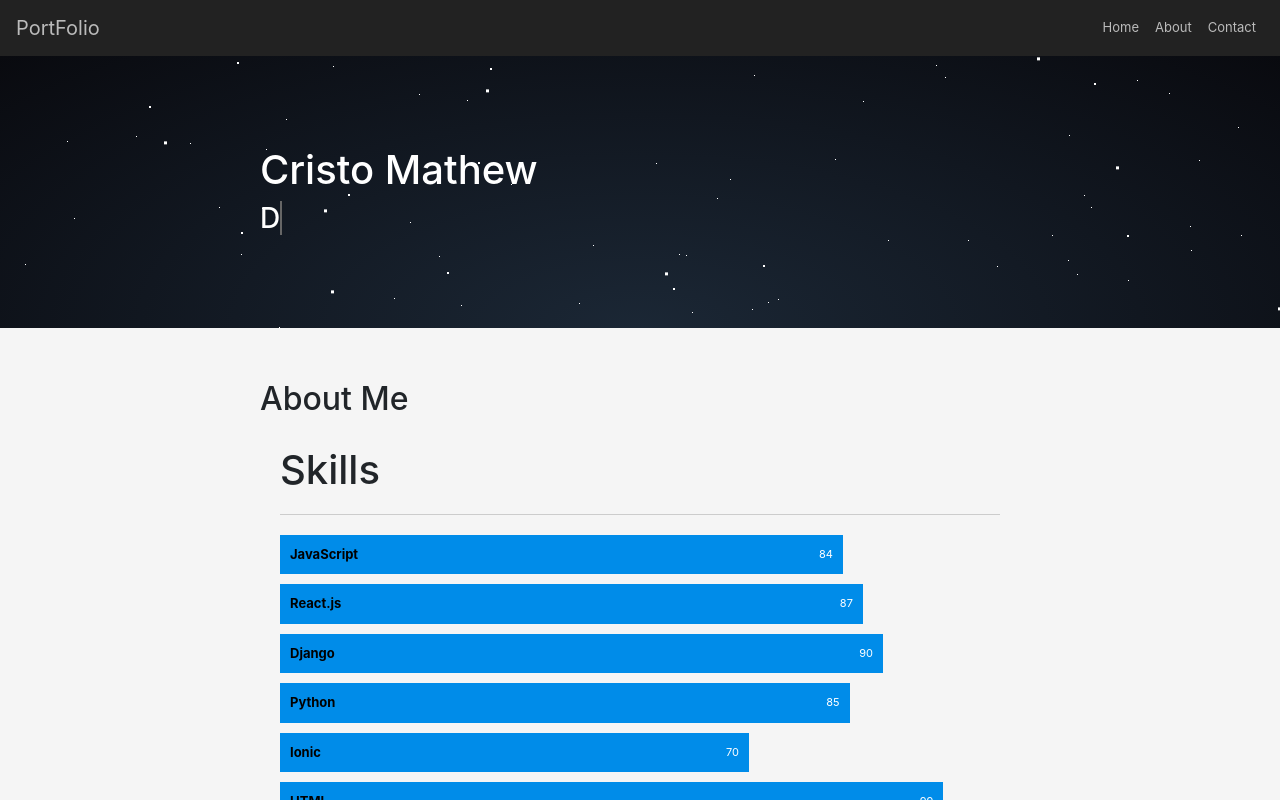
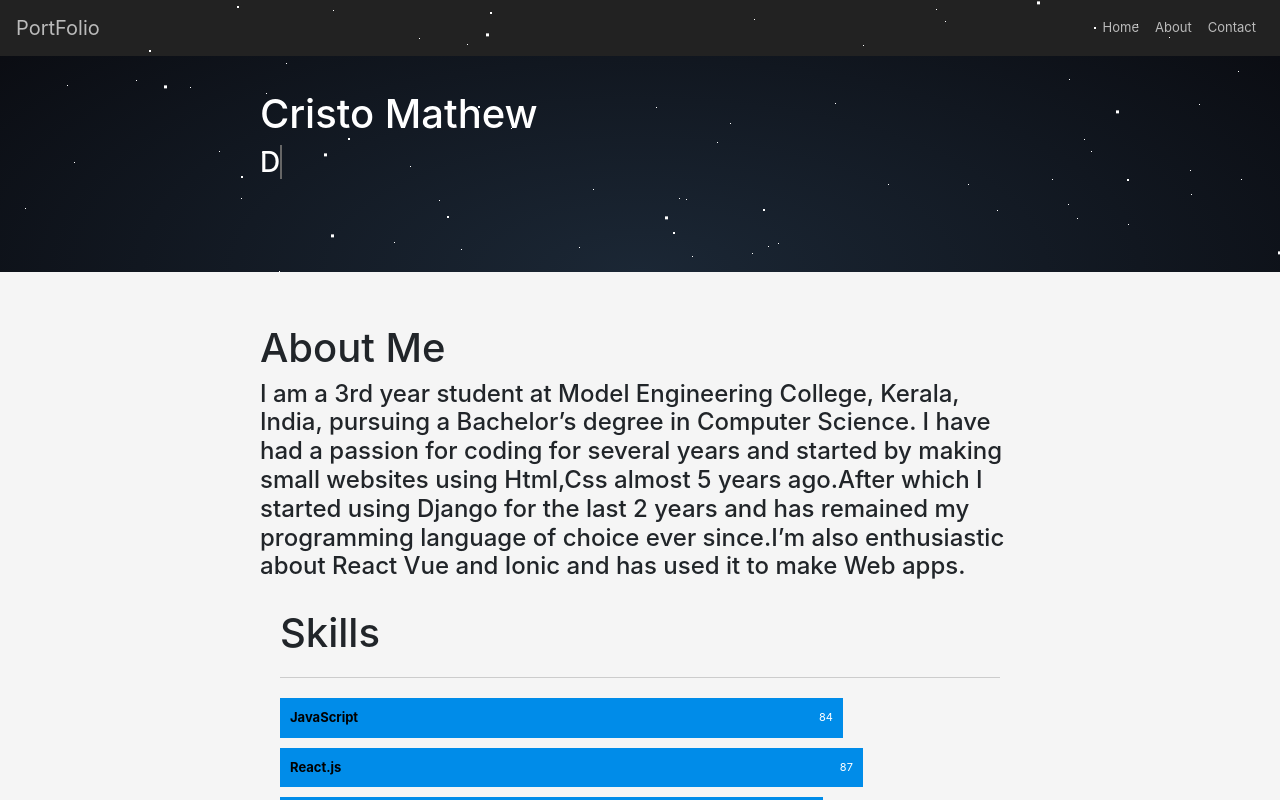
Before and after one commit to cristomathew/portfolio, a React (Create React App) app: page /about in a window 1280 px wide. Shown: the top 800 px of the page. Built offline with nearby package versions, Linux system fonts and the light colour scheme.

Commit message:
about me

```diff
--- a/src/Components/About.js
+++ b/src/Components/About.js
@@ -4,6 +4,7 @@ import '../Styling/scroll.css'
 const SKILLS = [
     {type: "JavaScript", level: 84},
     {type: "React.js", level: 87},
+    {type: "Vue.js", level:81},
     {type: "Django", level: 90},
     {type: "Python", level: 85},
     {type: "Ionic", level: 70},
@@ -12,7 +13,15 @@ const SKILLS = [
   ];
 export const About = () => (
     <div>
-        <h2>About Me</h2>
+        <h1>About Me</h1>
+        <h4>I am a 3rd year student at  Model Engineering College, Kerala, India,
+             pursuing a Bachelor’s degree in Computer Science. I have had a passion
+             for coding for several years and started by making small websites using
+             Html,Css almost 5 years ago.After which I started using Django for
+             the last 2 years and has remained my programming language of choice
+             ever since.I’m also enthusiastic about React Vue and Ionic and has used
+             it to make Web apps.
+             </h4>
         <Skills skills={SKILLS} width="89%" />
     </div>
 )
--- a/src/Components/Contact.js
+++ b/src/Components/Contact.js
@@ -8,7 +8,7 @@ var speed = 50; /* The speed/duration of the effect in milliseconds */
 function typenew() {
 
     if(i >= txt.length){
-      i=i;
+      i= txt.length;
     }
     else{
     typeWriter();
--- a/src/Components/Home.js
+++ b/src/Components/Home.js
@@ -5,7 +5,7 @@ import "@brainhubeu/react-carousel/lib/style.css";
 export const Home = () => (
     <div>
         <h2>Hi My Name is Cristo</h2>
-        <p>Its a pleasure meeting you guys please feel free to check up my website.</p>
+        <p>This is a Website that describes some details about me and will be devoloped further depending on my free time.</p>
         <h3>Some of my projects are:</h3>
 
         <Carousel arrows infinite>
--- a/src/Components/Navbar.js
+++ b/src/Components/Navbar.js
@@ -5,18 +5,25 @@ import styled from 'styled-components';
 const Styles = styled.div`
     .navbar {
         background-color: #222;
+        position: fixed;
+        width: 100%;
         &:hover{
             color: white;
         }
     }
     .navbar-brand, .navbar-nav .nav-link {
         color: #bbb;
-
         &:hover{
         color: white;
         font-weight: bold;
         }
     }
+    @media only screen and (max-width: 767px) {
+        .navbar {
+          position:relative;
+        }
+
+      }
 `;
 export const NavigatorBar = () => (
     <Styles>
```
